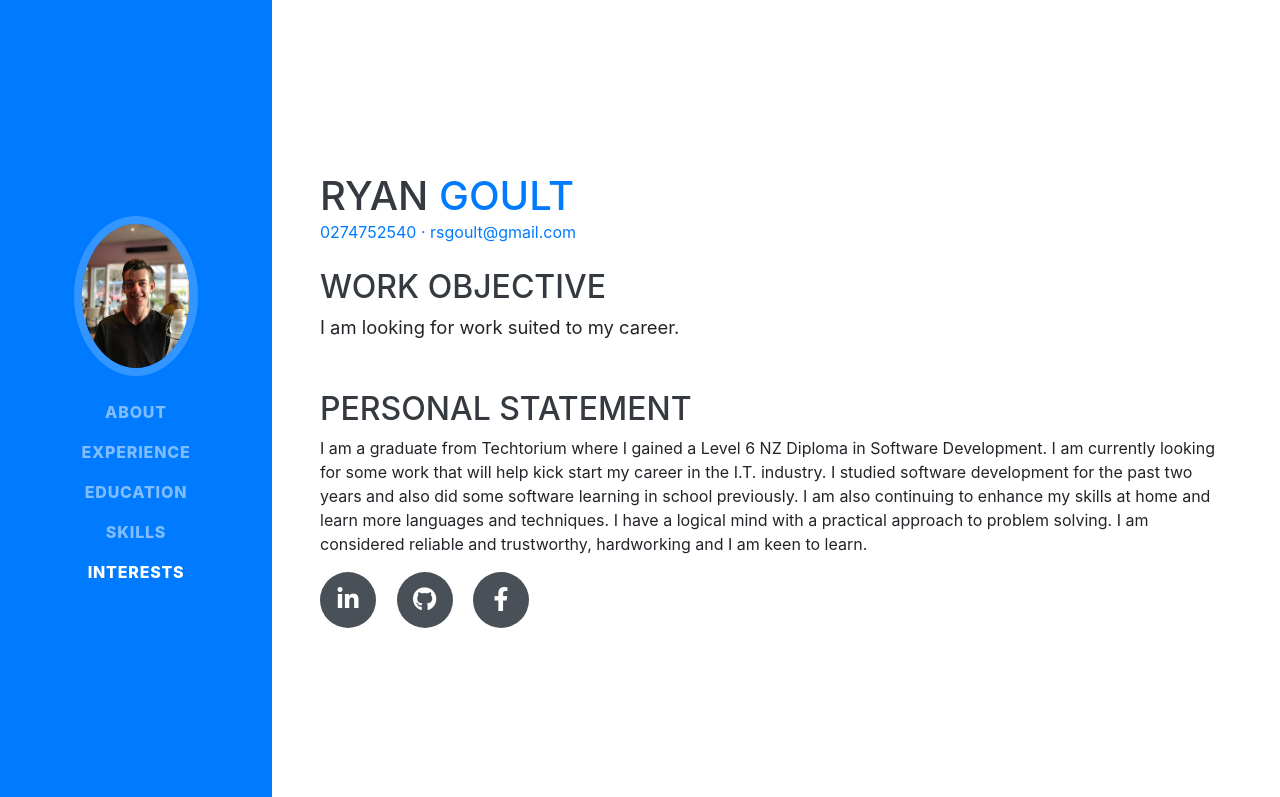
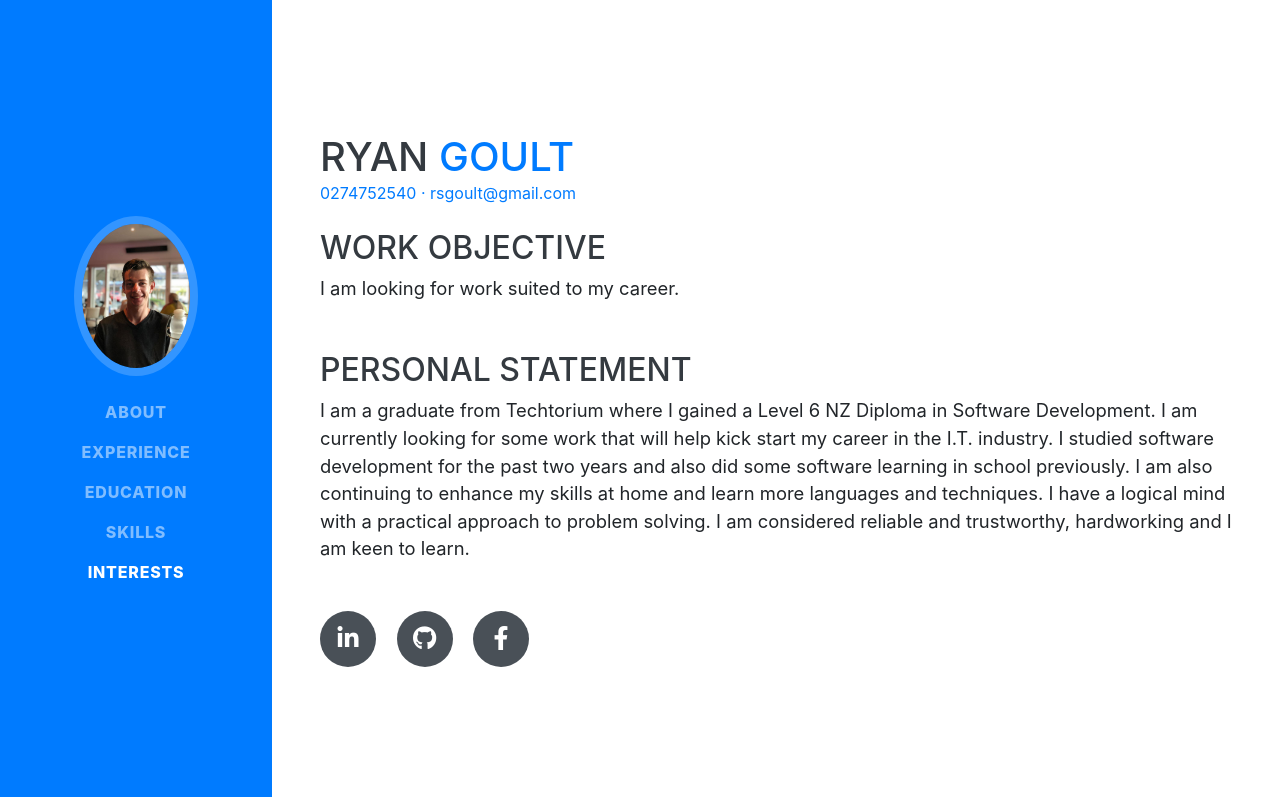
Before and after one commit to Ryan-Goult/Ryan-Goult.github.io, a website with bundled scripts: page index.html in a window 1280 px wide. Shown: the top 797 px of the page. Built offline with nearby package versions, Linux system fonts and the light colour scheme; a web font is replaced by a local one.

Commit message:
Initial Commit

```diff
--- a/index.html
+++ b/index.html
@@ -71,7 +71,7 @@
 		<h2>Work Objective</h2>
 		<p class="lead mb-5">I am looking for work suited to my career.</p>
 		<h2>Personal Statement</h2>
-        <p>I am a graduate from Techtorium where I gained a Level 6 NZ Diploma in Software Development. I am currently looking for some work that will help kick start my career in the I.T. industry. I studied software development for the past two years and also did some software learning in school previously. I am also continuing to enhance my skills at home and learn more languages and techniques. I have a logical mind with a practical approach to problem solving. I am considered reliable and trustworthy, hardworking and I am keen to learn.</p>
+        <p class="lead mb-5">I am a graduate from Techtorium where I gained a Level 6 NZ Diploma in Software Development. I am currently looking for some work that will help kick start my career in the I.T. industry. I studied software development for the past two years and also did some software learning in school previously. I am also continuing to enhance my skills at home and learn more languages and techniques. I have a logical mind with a practical approach to problem solving. I am considered reliable and trustworthy, hardworking and I am keen to learn.</p>
         <div class="social-icons">
           <a href="https://linkedin.com/in/ryan-goult-3b238a159" target="_blank">
             <i class="fab fa-linkedin-in"></i>
```
